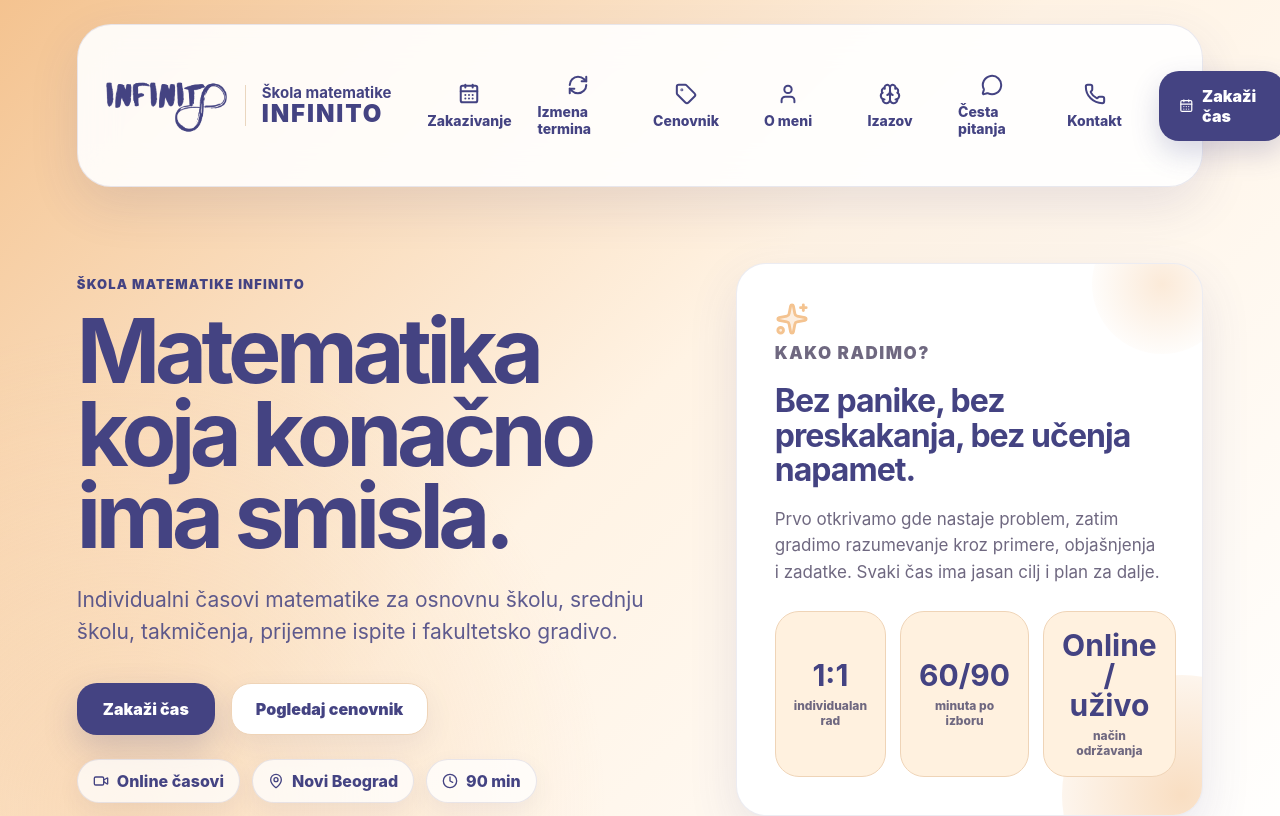
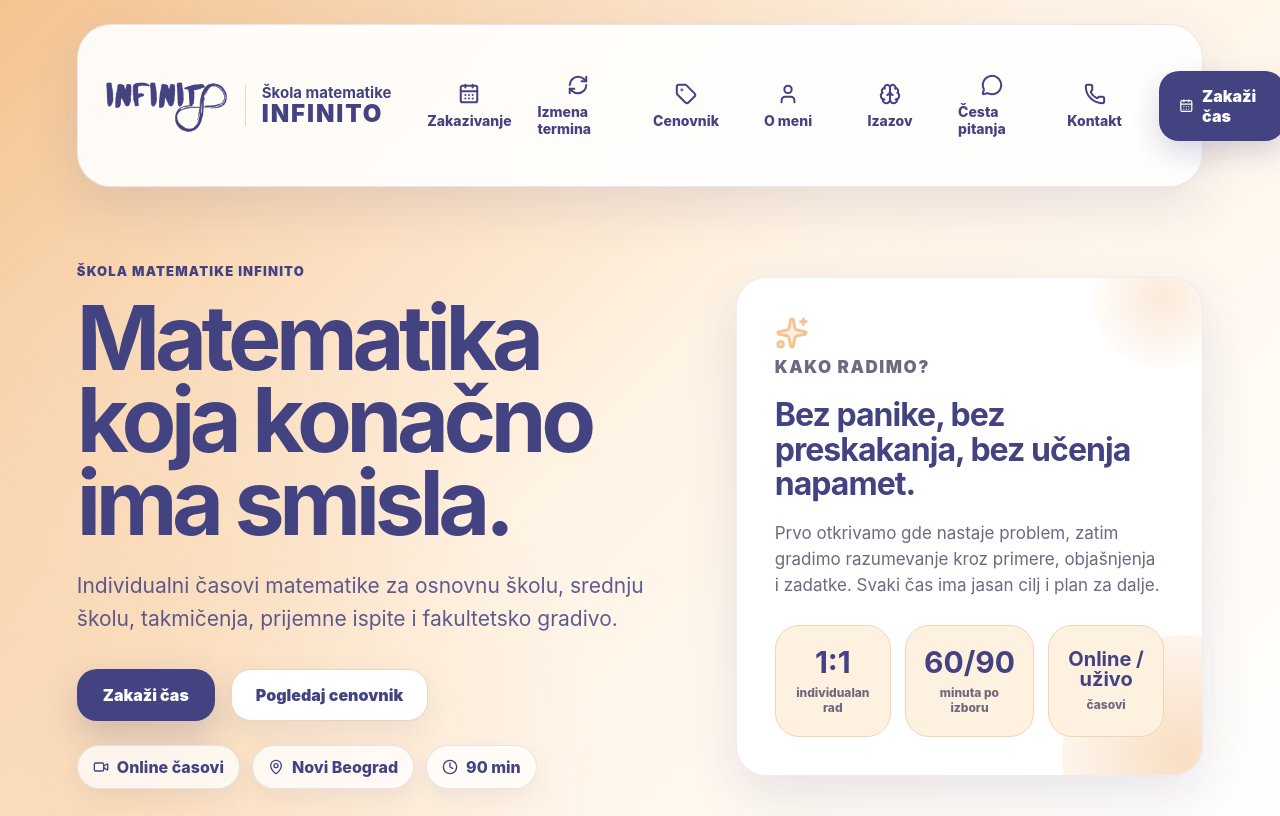
Before and after one commit to anavucicevic/Infinito, a React (Vite) app in the folder frontend/: page / in a window 1280 px wide. Shown: the top 816 px of the page. Built offline with nearby package versions, Linux system fonts and the light colour scheme; no server answers.

Commit message:
Refine lesson info cards

```diff
--- a/frontend/src/main.jsx
+++ b/frontend/src/main.jsx
@@ -490,7 +490,7 @@ async function adminLogin(e) {
 <div className="miniStats">
   <div><b>1:1</b><span>individualan rad</span></div>
   <div><b>60/90</b><span>minuta po izboru</span></div>
-  <div><b>Online / uživo</b><span>način održavanja</span></div>
+  <div><b className="miniStatSmaller">Online / uživo</b><span>časovi</span></div>
 </div>
 
           </aside>
--- a/frontend/src/style.css
+++ b/frontend/src/style.css
@@ -1512,3 +1512,6 @@ footer h3{
     display:none;
   }
 }
+.miniStatSmaller{
+  font-size:20px !important;
+}
```
